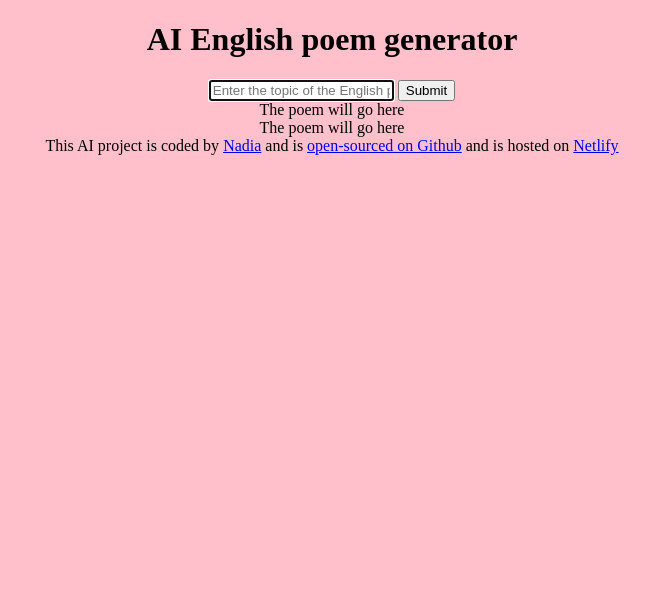
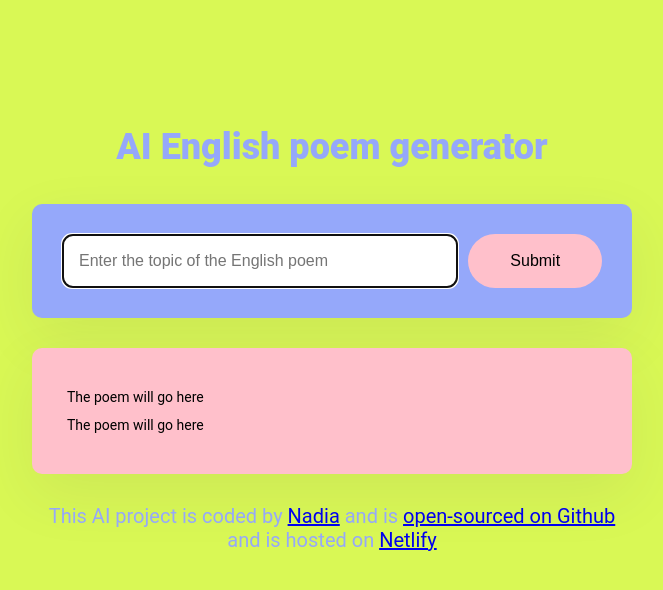
Before and after one commit to ntanian/english-poem-generator, a plain HTML site: page index.html in a window 1280 px wide. Shown: the whole page, without its empty margins (308-971 px from the left). Drawn offline with Linux system fonts and the light colour scheme.

Commit message:
Added styling to project

```diff
--- a/index.html
+++ b/index.html
@@ -7,6 +7,7 @@
     <title>AI poem generator</title>
   </head>
   <body>
+    <div class="container">
       <h1>AI English poem generator</h1>
       <header></header>
       <main>
@@ -17,10 +18,11 @@
             autofocus
             required
             autocomplete="off"
+            class="instructions"
           />
-        <input type="Submit" />
+          <input type="submit" class="submit-button" />
         </form>
-      <div id="poem">
+        <div class="poem">
           The poem will go here
           <br />
           The poem will go here
@@ -43,5 +45,6 @@
         >
       </footer>
       <script src="src/index.js"></script>
+    </div>
   </body>
 </html>
--- a/src/style.css
+++ b/src/style.css
@@ -1,4 +1,65 @@
 body {
-  background: pink;
+  background-color: #d9f855;
+  font-family: Roboto, sans-serif;
+}
+
+.container {
+  margin: 120px auto;
+  max-width: 600px;
+}
+header {
+  margin-bottom: 30px;
+}
+
+h1 {
   text-align: center;
+  font-weight: 800;
+  font-size: 36px;
+  line-height: 1.5;
+  color: #95a8fa;
 }
+
+form {
+  padding: 30px;
+  background-color: #95a8fa;
+  box-shadow: 0px 20px 60px rgba(65, 50, 100, 0.08);
+  border-radius: 10px;
+  display: flex;
+  margin-bottom: 30px;
+}
+
+.instructions {
+  padding: 16px;
+  border: 1px solid rgba(39, 33, 66, 0.5);
+  border-radius: 10px;
+  width: 80%;
+  font-size: 16px;
+  line-height: 20px;
+  color: #95a8fa;
+}
+
+.submit-button {
+  margin-left: 10px;
+  background-color: pink;
+  border: none;
+  width: 150px;
+  font-size: 16px;
+  border-radius: 50px;
+  padding: 14px 24px;
+}
+
+.poem {
+  font-size: 14px;
+  background-color: pink;
+  padding: 35px;
+  line-height: 2;
+  box-shadow: 0px 20px 60px rgba(65, 50, 100, 0.08);
+  border-radius: 10px;
+}
+
+footer {
+  color: #95a8fa;
+  text-align: center;
+  font-size: 20px;
+  margin-top: 30px;
+}
```
Lines whose indentation alone changed are shown as unchanged.
